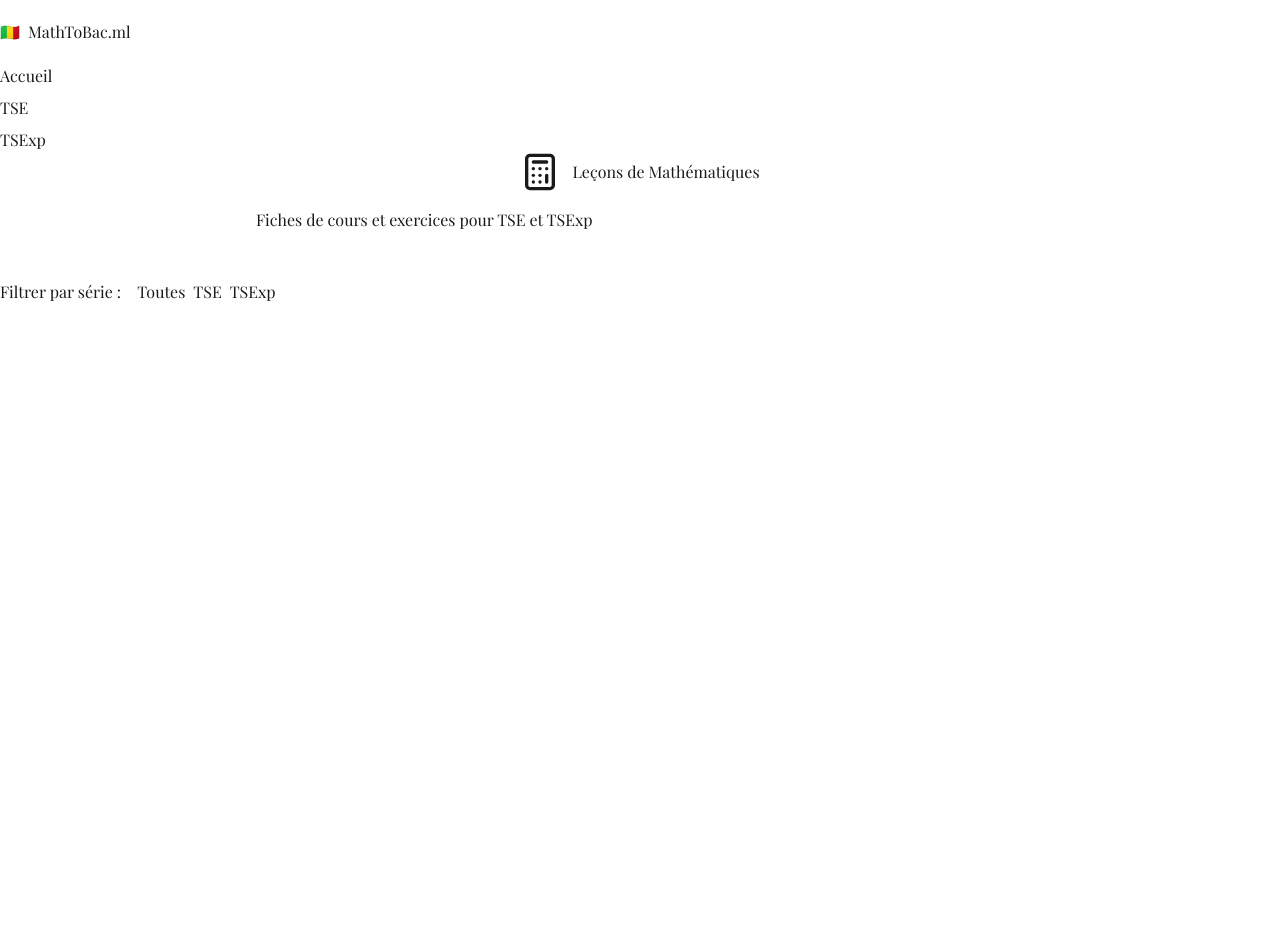
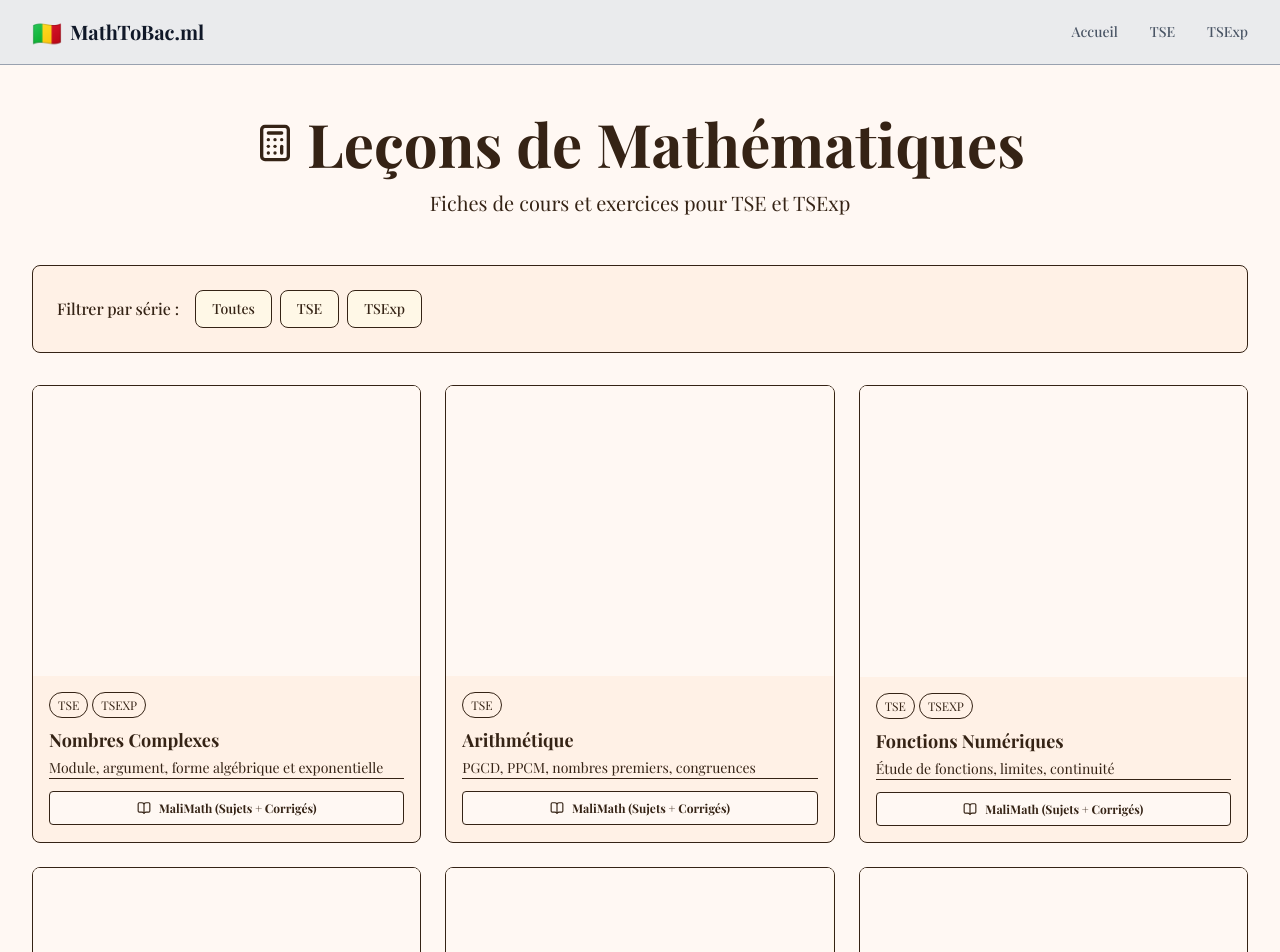
Before and after one commit to samuelmodebusinessman-droid/bacmali, a Next.js app: page /lecons/maths in a window 1280 px wide. Shown: the top 952 px of the page. Built offline with nearby package versions, Linux system fonts and the light colour scheme.

Commit message:
Fix CSS errors in lecons/maths/page.tsx

```diff
--- a/app/lecons/maths/page.tsx
+++ b/app/lecons/maths/page.tsx
@@ -32,12 +32,12 @@
       {/* Header */}
       <div className="text-center mb-12">
         <div className="flex items-center justify-center gap-3 mb-4">
-          <Calculator size={40} className="text-gray-600" />
-          <h1 className="text-5xl md:text-6xl font-bold text-gray-900">
+          <Calculator size={40} className="text-[#352315]" />
+          <h1 className="text-5xl md:text-6xl font-bold text-[#352315]">
             Leçons de Mathématiques
           </h1>
         </div>
-        <p className="text-xl text-gray-700 max-w-3xl mx-auto">
+        <p className="text-xl text-[#352315] max-w-3xl mx-auto">
           Fiches de cours et exercices pour TSE et TSExp
         </p>
       </div>
@@ -45,14 +45,14 @@
       {/* Filters */}
       <div className="bento-card p-6 mb-8">
         <div className="flex flex-wrap items-center gap-4">
-          <span className="font-medium text-gray-700">Filtrer par série :</span>
+          <span className="font-medium text-[#352315]">Filtrer par série :</span>
           <div className="flex gap-2">
             <button
               onClick={() => setSelectedSerie('all')}
               className={`px-4 py-2 rounded-lg text-sm font-medium transition-colors ${
                 selectedSerie === 'all'
-                  ? 'bg-[var(--card-bg)ard-bg)] text-gray-900 border border-[var(--card-border)]'
-                  : 'bg-[var(--card-bg)ard-bg)] text-gray-900 border border-[#3523var(--card-hover)er:bg-[#FFE4B5]'
+                  ? 'bg-[var(--card-bg)] text-[#352315] border border-[var(--card-border)]'
+                  : 'bg-[var(--card-bg)] text-[#352315] border border-[var(--card-border)] hover:bg-[var(--card-hover)]'
               }`}
             >
               Toutes
@@ -61,8 +61,8 @@
               onClick={() => setSelectedSerie('tse')}
               className={`px-4 py-2 rounded-lg text-sm font-medium transition-colors ${
                 selectedSerie === 'tse'
-                  ? 'text-gray-900'
-                  : 'bg-[var(--card-bg)] text-gray-900 border border-[var(--card-border)] hovvar(--card-hover)#FFE4B5]'
+                  ? 'text-[#352315]'
+                  : 'bg-[var(--card-bg)] text-[#352315] border border-[var(--card-border)] hover:bg-[var(--card-hover)]'
               }`}
               style={selectedSerie === 'tse' ? { backgroundColor: '#FFF1E6', border: '0.5px solid var(--card-border)' } : {}}
             >
@@ -72,8 +72,8 @@
               onClick={() => setSelectedSerie('tsexp')}
               className={`px-4 py-2 rounded-lg text-sm font-medium transition-colors ${
                 selectedSerie === 'tsexp'
-                  ? 'text-gray-900'
-                  : 'bg-[var(--card-bg)] text-gray-900 border border-[var(--card-border)] hovvar(--card-hover)#FFE4B5]'
+                  ? 'text-[#352315]'
+                  : 'bg-[var(--card-bg)] text-[#352315] border border-[var(--card-border)] hover:bg-[var(--card-hover)]'
               }`}
               style={selectedSerie === 'tsexp' ? { backgroundColor: '#FFF1E6', border: '0.5px solid var(--card-border)' } : {}}
             >
@@ -125,7 +125,7 @@
                     {chapitre.serie.map((s) => (
                       <span
                         key={s}
-                        className="text-xs px-2 py-1 rounded-full border border-[var(--card-border)] text-gray-700"
+                        className="text-xs px-2 py-1 rounded-full border border-[var(--card-border)] text-[#352315]"
                       >
                         {s.toUpperCase()}
                       </span>
@@ -133,17 +133,17 @@
                   </div>
                 </div>
 
-                <h3 className="font-bold text-lg mb-1 text-gray-900">
+                <h3 className="font-bold text-lg mb-1 text-[#352315]">
                   {chapitre.titre}
                 </h3>
-                <p className="text-sm text-gray-600 mb-3 border-b border-[var(--card-border)]">{chapitre.description}</p>
+                <p className="text-sm text-[#352315] mb-3 border-b border-[var(--card-border)]">{chapitre.description}</p>
 
                 <div className="flex flex-col gap-2">
                   {chapitre.exerciceLocal && (
                     <a
                       href={`/leçons/maths/${chapitre.exerciceLocal}`}
                       download
-                      className="flex items-center justify-center gap-2 text-xs font-bold py-2 px-4 rounded bg-[var(--card-bg)] text-gray-900 border border-[var(--card-border)] hovvar(--card-hover)#FFE4B5]"
+                      className="flex items-center justify-center gap-2 text-xs font-bold py-2 px-4 rounded bg-[var(--card-bg)] text-[#352315] border border-[var(--card-border)] hovvar(--card-hover)#FFE4B5]"
                       onClick={(e) => e.stopPropagation()}
                     >
                       <Download size={14} />
@@ -155,7 +155,7 @@
                       href={chapitre.malimath}
                       target="_blank"
                       rel="noopener noreferrer"
-                      className="flex items-center justify-center gap-2 text-xs font-bold py-2 px-4 rounded bg-[var(--background)] text-gray-900 bordevar(--card-border)r-[#352315] hover:bg-[var(--card-hover)]"
+                      className="flex items-center justify-center gap-2 text-xs font-bold py-2 px-4 rounded bg-[var(--background)] text-[#352315] border border-[var(--card-border)] hover:bg-[var(--card-hover)]"
                       onClick={(e) => e.stopPropagation()}
                     >
                       <BookOpen size={14} />
@@ -174,7 +174,7 @@
       <div className="text-center">
         <Link
           href="/"
-          className="inline-flex items-center gap-2 text-gray-500 hover:text-gray-700"
+          className="inline-flex items-center gap-2 text-[#352315] hover:text-[#352315]"
         >
           <ArrowRight className="rotate-180" size={20} />
           <span className="font-medium">Retour à l'accueil</span>
```
